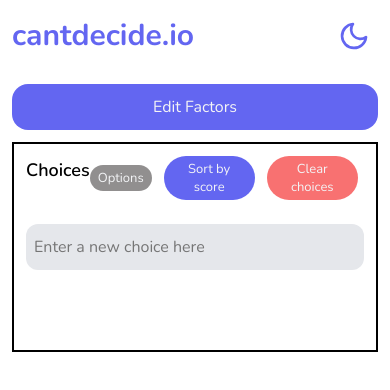
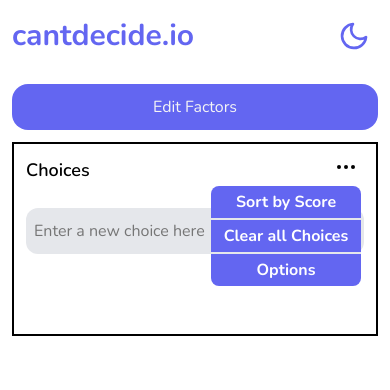
Before and after one commit to maybemaby/CantDecide, a React (Create React App) app: page / in a window 390 px wide. Shown: the top 390 px of the page. Built offline with nearby package versions, Linux system fonts and the light colour scheme.

Commit message:
add choices acitons dropdown on small screens

```diff
--- a/src/components/ChoiceList.tsx
+++ b/src/components/ChoiceList.tsx
@@ -7,6 +7,7 @@
 import { Modal } from "./Modal";
 import { ChoiceCard } from "./ChoiceCard";
 import { IChoice } from "../models/IChoice";
+import { DropDown } from "./DropDown";
 
 interface ChoiceListProps {
   factors: IFactor[];
@@ -74,6 +75,28 @@
     }
   };
 
+  const selectOptions = [
+    { value: "sort", label: "Sort by Score" },
+    { value: "clear", label: "Clear all Choices" },
+    { value: "options", label: "Options" },
+  ];
+
+  const handleSelect = (value: string) => {
+    switch (value) {
+      case "sort":
+        sortByScore();
+        break;
+      case "clear":
+        clearAll();
+        break;
+      case "options":
+        handleOptionsToggle();
+        break;
+      default:
+        return;
+    }
+  };
+
   return (
     <section id="choices" className={styles.Container}>
       <Modal<OptionsProps>
@@ -106,6 +129,15 @@
             Clear choices
           </button>
         </span>
+        <span className={styles.DropDownButton}>
+          <DropDown
+            options={selectOptions}
+            container={{
+              absolutePosition: { top: "10px", right: "15px" },
+            }}
+            onSelect={handleSelect}
+          />
+        </span>
       </span>
       <section id="choice-list" className={styles.Body}>
         <ul>
--- /dev/null
+++ b/src/components/DropDown.tsx
@@ -0,0 +1,71 @@
+import { useRef, useState } from "react";
+import { CSSTransition } from "react-transition-group";
+import { ReactComponent as MoreIcon } from "../icons/more-horizontal.svg";
+import styles from "../styles/dropdown.module.css";
+
+interface DropDownProps {
+  container?: {
+    absolutePosition?: {
+      top?: string;
+      right?: string;
+      left?: string;
+      bottom?: string;
+    };
+    width?: string;
+    height?: string;
+  };
+  options: { value: string; label: string }[];
+  onSelect: (value: string) => void;
+}
+
+export const DropDown = ({ options, onSelect, container }: DropDownProps) => {
+  const [open, setOpen] = useState<boolean>(false);
+  const nodeRef = useRef(null);
+  const handleClick = (value: string) => {
+    onSelect(value);
+    setOpen(false);
+  };
+
+  const toggleOpen = () => setOpen(!open);
+  return (
+    <div
+      className={styles.Container}
+      style={
+        container?.absolutePosition
+          ? { ...container.absolutePosition, position: "absolute" }
+          : undefined
+      }
+    >
+      <button className={styles.Trigger} onClick={toggleOpen}>
+        <MoreIcon />
+      </button>
+      <CSSTransition
+        in={open}
+        timeout={200}
+        classNames={{
+          enter: styles.enter,
+          enterActive: styles.enterActive,
+          enterDone: styles.enterDone,
+          exit: styles.exit,
+          exitActive: styles.exitActive,
+          exitDone: styles.exitDone,
+        }}
+        nodeRef={nodeRef}
+      >
+        <ul className={styles.ListContainer} ref={nodeRef}>
+          {options.map((option, index) => {
+            return (
+              <li
+                key={index}
+                onClick={() => handleClick(option.value)}
+                className={styles.ListItem}
+              >
+                {option.label}
+              </li>
+            );
+          })}
+        </ul>
+      </CSSTransition>
+    </div>
+  );
+};
--- a/src/styles/choicelist.module.css
+++ b/src/styles/choicelist.module.css
@@ -9,6 +9,7 @@
   padding: 0.75rem 0.75rem 5rem 0.75rem;
   transition-property: all;
   transition-duration: 200ms;
+  position: relative;
 }
 
 .Header {
@@ -40,9 +41,13 @@
 .ButtonGroup {
   font-size: small;
   color: whitesmoke;
-  display: flex;
+  display: none;
   justify-content: center;
   align-items: center;
+}
+
+.DropDownButton {
+  display: block;
 }
 
 .OptionsButton {
@@ -82,14 +87,21 @@
   background-color: var(--red-500);
 }
 
+@media screen and (min-width: 640px) {
+  .ButtonGroup {
+    display: flex;
+    font-size: 1rem;
+    line-height: 1.5rem;
+  }
+
+  .DropDownButton {
+    display: none;
+  }
+}
+
 @media screen and (min-width: 768px) {
   .Body {
     margin: 0.5rem;
-  }
-
-  .ButtonGroup {
-    font-size: 1rem;
-    line-height: 1.5rem;
   }
 
   .Header {
--- /dev/null
+++ b/src/styles/dropdown.module.css
@@ -0,0 +1,81 @@
+* {
+  font-family: inherit;
+  font-size: 100%;
+}
+
+.Container {
+  display: flex;
+  flex-direction: column;
+  justify-content: center;
+  align-items: flex-end;
+  overflow: visible;
+  width: auto;
+  max-width: 30px;
+  z-index: 5;
+}
+
+.Trigger {
+  cursor: pointer;
+  align-self: center;
+  color: black;
+  background-color: transparent;
+  border-style: none;
+}
+
+.ListContainer {
+  font-size: 1rem;
+  border-radius: 0.5rem;
+  background-color: var(--indigo-500);
+  min-width: 150px;
+  max-width: 200px;
+  color: white;
+  display: flex;
+  flex-direction: column;
+  justify-content: flex-start;
+  overflow: hidden;
+  list-style: none;
+}
+
+.ListItem {
+  cursor: pointer;
+  padding: 5px 0px;
+  text-align: center;
+  width: 100%;
+  transition: background-color 100ms;
+  border-bottom: 2px solid var(--gray-200);
+}
+
+.ListContainer .ListItem:last-child {
+  border-bottom: 0px none;
+}
+
+.ListItem:hover {
+  background-color: var(--indigo-600);
+}
+
+/* React-transition-group classes */
+.enter {
+  max-height: 0px;
+}
+
+.enterActive {
+  max-height: 100px;
+  transition: all 200ms;
+}
+
+.enterDone {
+  max-height: max-content;
+}
+
+.exit {
+  max-height: 100px;
+}
+
+.exitActive {
+  max-height: 0px;
+  transition: all 200ms;
+}
+
+.exitDone {
+  max-height: 0px;
+}
```
Also changed, not shown: src/icons/more-horizontal.svg (added).
